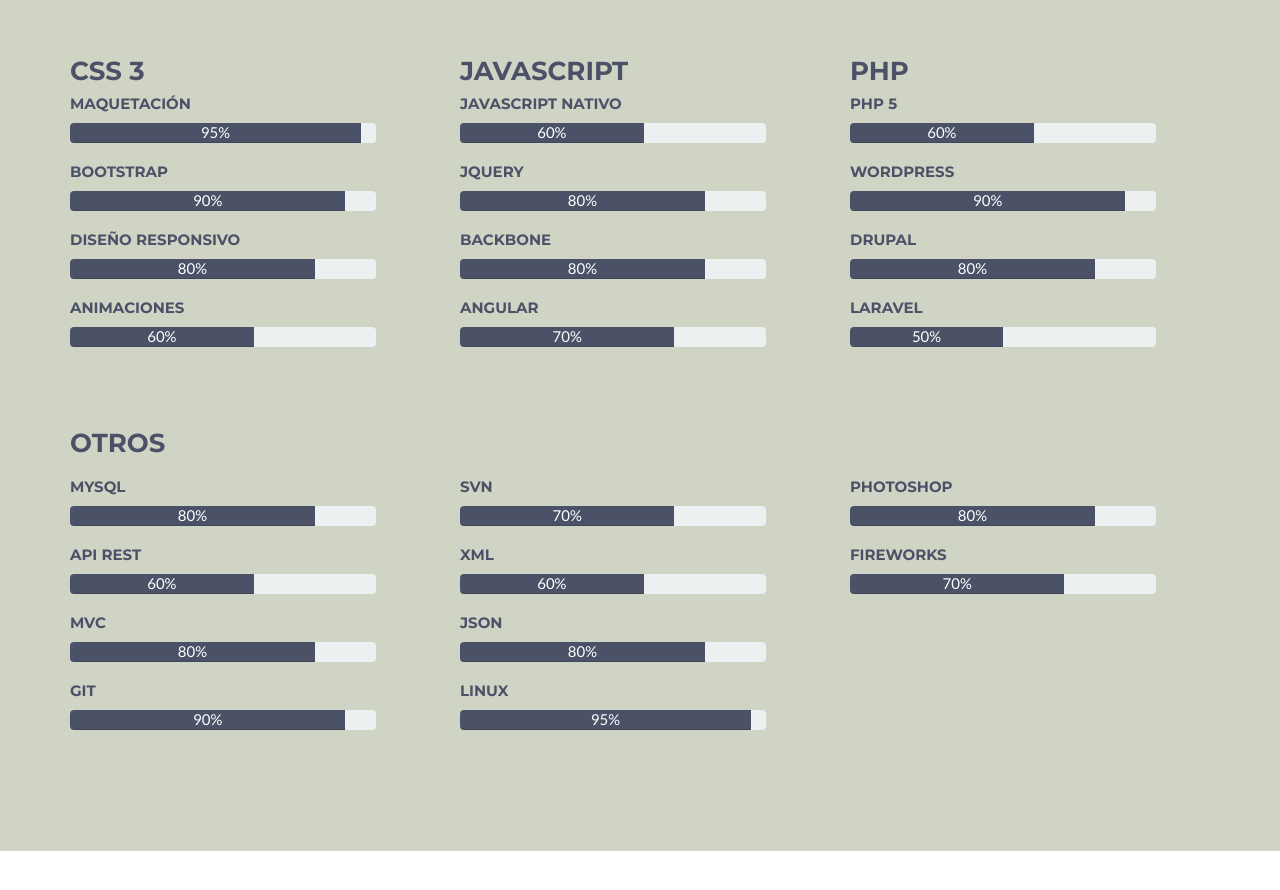
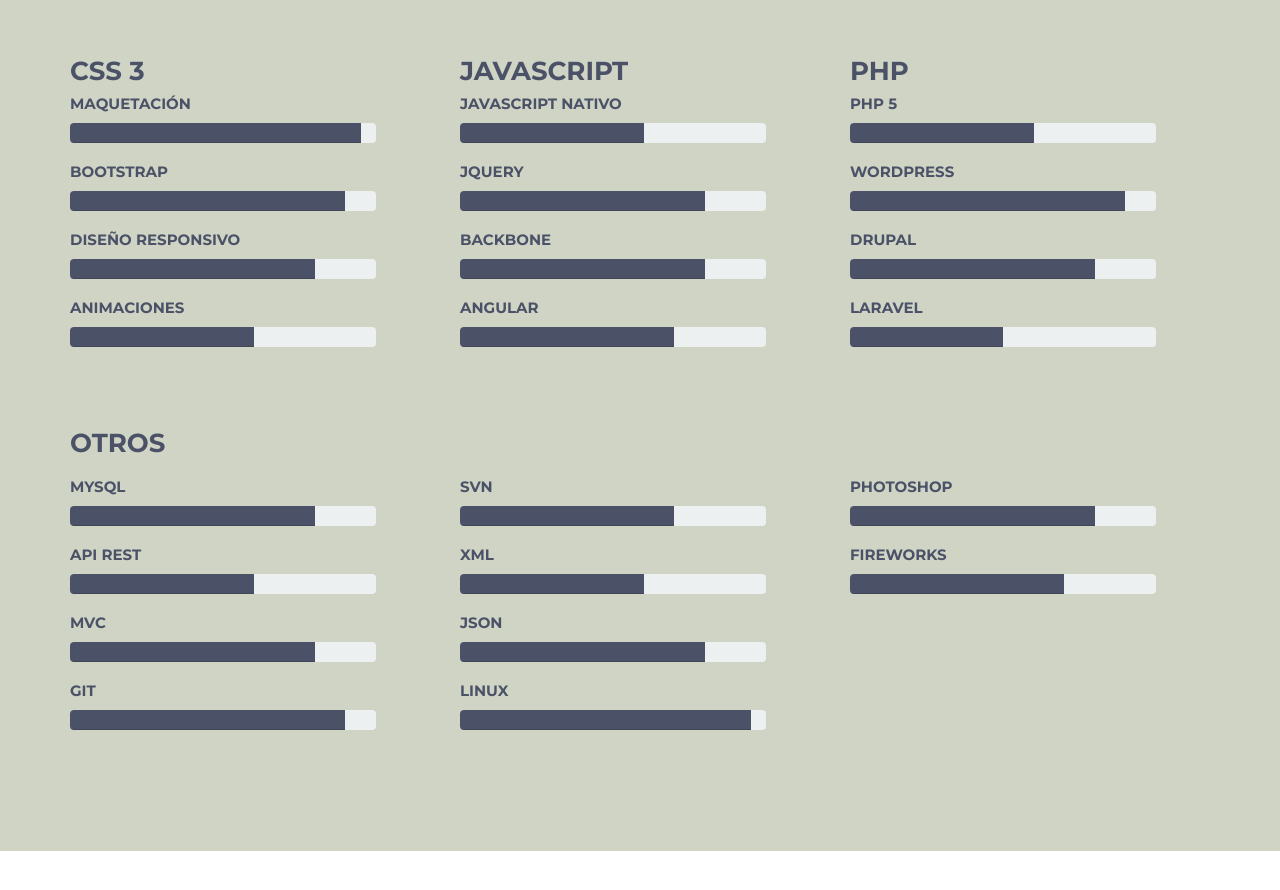
Before and after one commit to marilynpi/marilynpi.github.io, a plain HTML site: page index.html in a window 1280 px wide. Shown: the part 730-1620 px from the top of the page. Drawn offline with nearby package versions, Linux system fonts and the light colour scheme.

Commit message:
fix header

```diff
--- a/index.html
+++ b/index.html
@@ -108,25 +108,25 @@
                     <h5>Maquetación </h5>
                     <div class="progress">
                       <div class="progress-bar" role="progressbar" aria-valuenow="60" aria-valuemin="0" aria-valuemax="100" style="width: 95%;">
-                        95%
+
                       </div>
                     </div>
                     <h5>Bootstrap </h5>
                     <div class="progress">
                       <div class="progress-bar" role="progressbar" aria-valuenow="60" aria-valuemin="0" aria-valuemax="100" style="width: 90%;">
-                        90%
+
                       </div>
                     </div>
                     <h5>Diseño Responsivo </h5>
                     <div class="progress">
                       <div class="progress-bar" role="progressbar" aria-valuenow="60" aria-valuemin="0" aria-valuemax="100" style="width: 80%;">
-                        80%
+
                       </div>
                     </div>
                      <h5>Animaciones </h5>
                     <div class="progress">
                       <div class="progress-bar" role="progressbar" aria-valuenow="60" aria-valuemin="0" aria-valuemax="100" style="width: 60%;">
-                        60%
+
                       </div>
                     </div>
 
@@ -136,25 +136,25 @@
                     <h5>Javascript nativo </h5>
                     <div class="progress">
                       <div class="progress-bar" role="progressbar" aria-valuenow="60" aria-valuemin="0" aria-valuemax="100" style="width: 60%;">
-                        60%
+
                       </div>
                     </div>
                     <h5>Jquery </h5>
                     <div class="progress">
                       <div class="progress-bar" role="progressbar" aria-valuenow="60" aria-valuemin="0" aria-valuemax="100" style="width: 80%;">
-                        80%
+
                       </div>
                     </div>
                     <h5>Backbone </h5>
                     <div class="progress">
                       <div class="progress-bar" role="progressbar" aria-valuenow="60" aria-valuemin="0" aria-valuemax="100" style="width: 80%;">
-                        80%
+
                       </div>
                     </div>
                      <h5>Angular </h5>
                     <div class="progress">
                       <div class="progress-bar" role="progressbar" aria-valuenow="60" aria-valuemin="0" aria-valuemax="100" style="width: 70%;">
-                        70%
+
                       </div>
                     </div>
                 </div>
@@ -163,25 +163,25 @@
                     <h5>PHP 5 </h5>
                     <div class="progress">
                       <div class="progress-bar" role="progressbar" aria-valuenow="60" aria-valuemin="0" aria-valuemax="100" style="width: 60%;">
-                        60%
+
                       </div>
                     </div>
                     <h5>Wordpress </h5>
                     <div class="progress">
                       <div class="progress-bar" role="progressbar" aria-valuenow="60" aria-valuemin="0" aria-valuemax="100" style="width: 90%;">
-                        90%
+
                       </div>
                     </div>
                     <h5>Drupal </h5>
                     <div class="progress">
                       <div class="progress-bar" role="progressbar" aria-valuenow="60" aria-valuemin="0" aria-valuemax="100" style="width: 80%;">
-                        80%
+
                       </div>
                     </div>
                      <h5>Laravel </h5>
                     <div class="progress">
                       <div class="progress-bar" role="progressbar" aria-valuenow="60" aria-valuemin="0" aria-valuemax="100" style="width: 50%;">
-                        50%
+
                       </div>
                     </div>
                 </div>
@@ -195,25 +195,25 @@
                     <h5>MySQL </h5>
                     <div class="progress">
                       <div class="progress-bar" role="progressbar" aria-valuenow="60" aria-valuemin="0" aria-valuemax="100" style="width: 80%;">
-                        80%
+
                       </div>
                     </div>
                     <h5>API REST </h5>
                     <div class="progress">
                       <div class="progress-bar" role="progressbar" aria-valuenow="60" aria-valuemin="0" aria-valuemax="100" style="width: 60%;">
-                        60%
+
                       </div>
                     </div>
                     <h5>MVC </h5>
                     <div class="progress">
                       <div class="progress-bar" role="progressbar" aria-valuenow="60" aria-valuemin="0" aria-valuemax="100" style="width: 80%;">
-                        80%
+
                       </div>
                     </div>
                      <h5>Git </h5>
                     <div class="progress">
                       <div class="progress-bar" role="progressbar" aria-valuenow="60" aria-valuemin="0" aria-valuemax="100" style="width: 90%;">
-                        90%
+
                       </div>
                     </div>
                 </div>
@@ -221,25 +221,25 @@
                     <h5>SVN </h5>
                     <div class="progress">
                       <div class="progress-bar" role="progressbar" aria-valuenow="60" aria-valuemin="0" aria-valuemax="100" style="width: 70%;">
-                        70%
+
                       </div>
                     </div>
                     <h5>XML </h5>
                     <div class="progress">
                       <div class="progress-bar" role="progressbar" aria-valuenow="60" aria-valuemin="0" aria-valuemax="100" style="width: 60%;">
-                        60%
+
                       </div>
                     </div>
                     <h5>JSON </h5>
                     <div class="progress">
                       <div class="progress-bar" role="progressbar" aria-valuenow="60" aria-valuemin="0" aria-valuemax="100" style="width: 80%;">
-                        80%
+
                       </div>
                     </div>
                      <h5>Linux </h5>
                     <div class="progress">
                       <div class="progress-bar" role="progressbar" aria-valuenow="60" aria-valuemin="0" aria-valuemax="100" style="width: 95%;">
-                        95%
+
                       </div>
                     </div>
                 </div>
@@ -247,13 +247,13 @@
                     <h5>Photoshop </h5>
                     <div class="progress">
                       <div class="progress-bar" role="progressbar" aria-valuenow="60" aria-valuemin="0" aria-valuemax="100" style="width: 80%;">
-                        80%
+
                       </div>
                     </div>
                     <h5>Fireworks </h5>
                     <div class="progress">
                       <div class="progress-bar" role="progressbar" aria-valuenow="60" aria-valuemin="0" aria-valuemax="100" style="width: 70%;">
-                        70%
+
                       </div>
                     </div>
 
```
